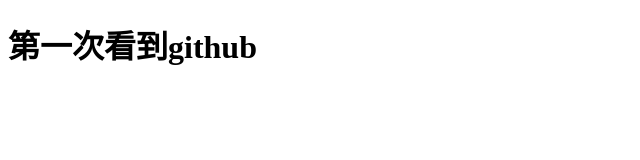
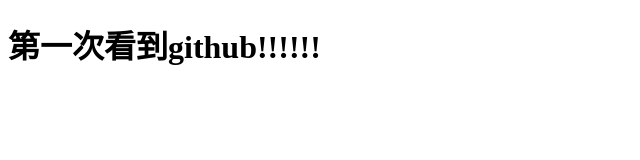
Before and after one commit to jiangtiefu/jiangtiefu, a plain HTML site: page index.html in a window 1280 px wide. Shown: the whole page, without its empty margins (0-640 px from the left). Drawn offline with Linux system fonts and the light colour scheme.

Commit message:
添添加了感叹号

```diff
--- a/index.html
+++ b/index.html
@@ -5,6 +5,6 @@
     <title>Document</title>
 </head>
 <body>
-<h1>第一次看到github</h1>
+<h1>第一次看到github!!!!!!</h1>
 </body>
 </html>
```
